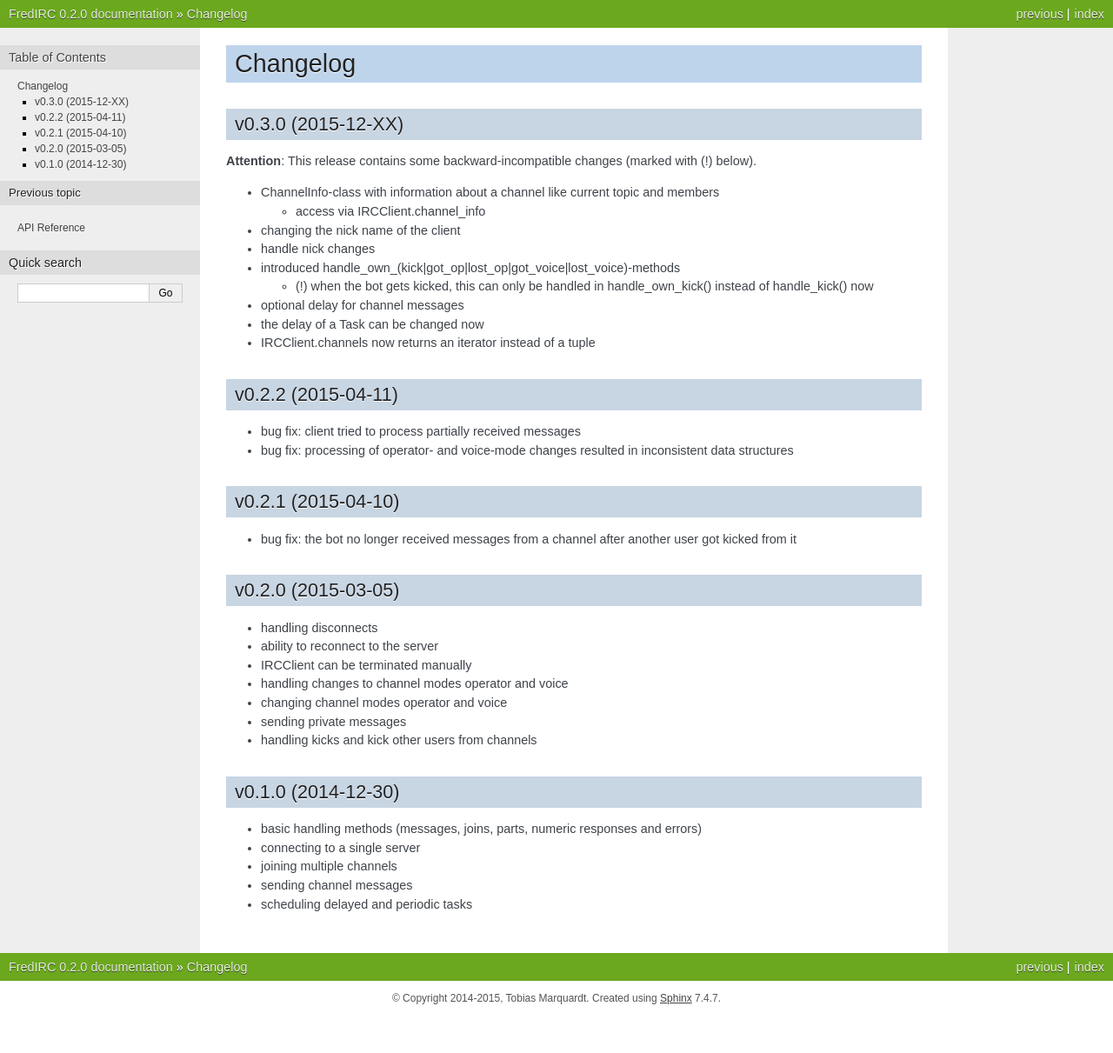
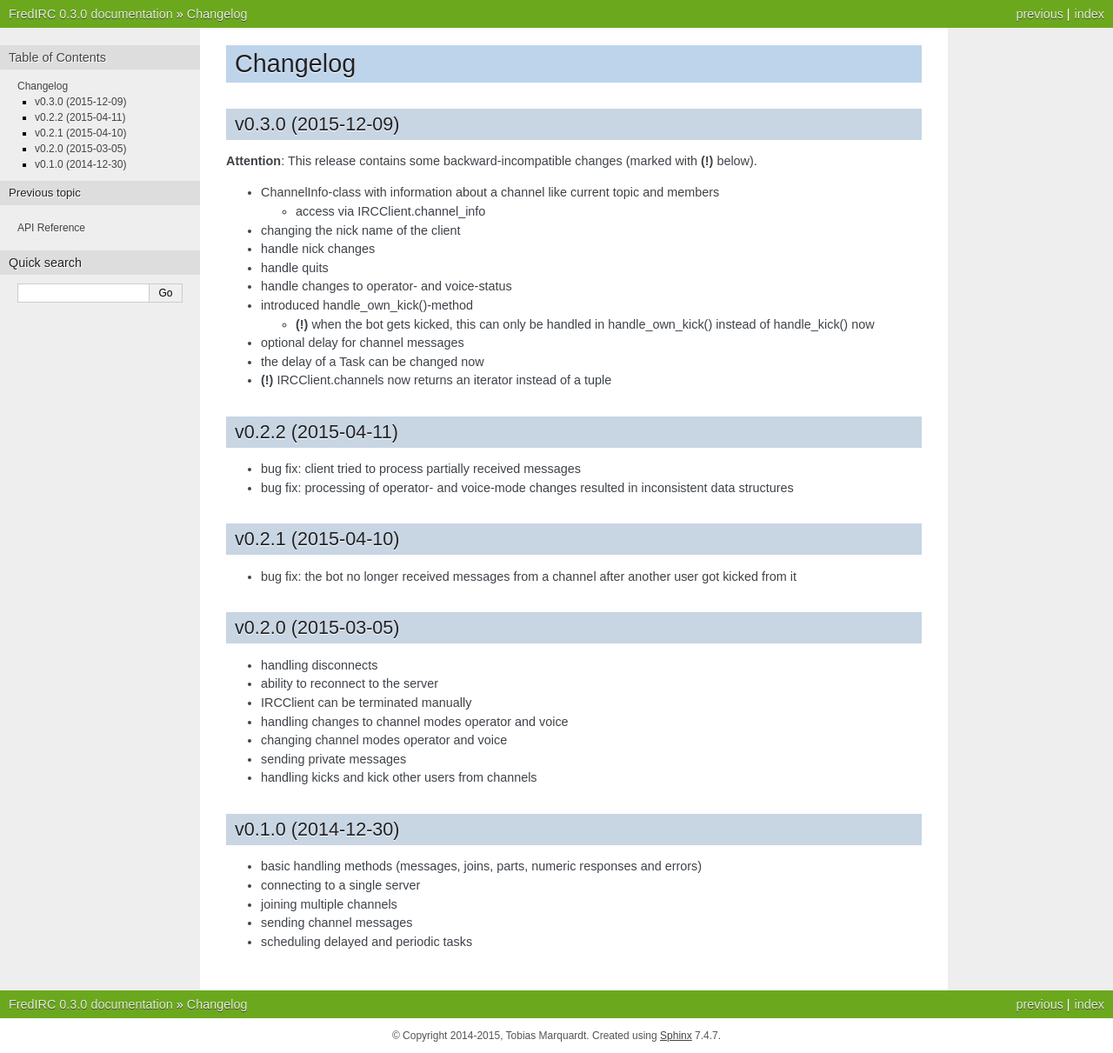
Before and after one commit to worblehat/FredIRC, a Sphinx documentation site: the page built from doc/source/history.rst, in a window 1280 px wide. Shown: the whole page at 87% size. Built offline with Sphinx 7.4.7, drawn with Linux system fonts in a browser that asks for light colours; before the commit the page ends 1168 px from its top, so only the background shows below that.

Commit message:
Prepare release 0.3.0.

```diff
--- a/doc/source/conf.py
+++ b/doc/source/conf.py
@@ -56,7 +56,7 @@ copyright = '2014-2015, Tobias Marquardt'
 # The short X.Y version.
 version = '0.2'
 # The full version, including alpha/beta/rc tags.
-release = '0.2.0'
+release = '0.3.0'
 
 # The language for content autogenerated by Sphinx. Refer to documentation
 # for a list of supported languages.
--- a/doc/source/history.rst
+++ b/doc/source/history.rst
@@ -1,10 +1,10 @@
 Changelog
 =========
 
-v0.3.0 (2015-12-XX)
+v0.3.0 (2015-12-09)
 -------------------
 
-**Attention**: This release contains some backward-incompatible changes (marked with (!) below).
+**Attention**: This release contains some backward-incompatible changes (marked with **(!)** below).
 
 * ChannelInfo-class with information about a channel like current topic and members
 
@@ -12,14 +12,16 @@ v0.3.0 (2015-12-XX)
 
 * changing the nick name of the client
 * handle nick changes
-* introduced handle_own_(kick|got_op|lost_op|got_voice|lost_voice)-methods
+* handle quits
+* handle changes to operator- and voice-status
+* introduced handle_own_kick()-method
 
-  * (!) when the bot gets kicked, this can only be handled in
+  * **(!)** when the bot gets kicked, this can only be handled in
     handle_own_kick() instead of handle_kick() now
 
 * optional delay for channel messages
 * the delay of a Task can be changed now
-* IRCClient.channels now returns an iterator instead of a tuple
+* **(!)** IRCClient.channels now returns an iterator instead of a tuple
 
 v0.2.2 (2015-04-11)
 -------------------
--- a/doc/source/index.rst
+++ b/doc/source/index.rst
@@ -31,6 +31,8 @@ The source code repository is hosted at `Github <https://github.com/worblehat/Fr
 Wishlist
 ++++++++
 
+* More commands (e.g. KICK, TOPIC,...)
+* Querying user modes for other users
 * Advanced logging of chat histories
 * Allow multiple IRCClient instances and/or to re-run a terminated IRCClient
 * SSL-support
--- a/setup.py
+++ b/setup.py
@@ -25,7 +25,7 @@ def read(file):
 
 setup(
     name='FredIRC',
-    version='0.2.0',
+    version='0.3.0',
     author='Tobias Marquardt',
     author_email='tm@tobix.eu',
     description=('An easy-to-use, event driven framework for IRC bots.'),
@@ -34,7 +34,7 @@ setup(
     license='BSD',
     keywords='irc client library bot framework',
     url='https://worblehat.github.io/FredIRC',
-    download_url='https://github.com/worblehat/FredIRC/archive/v0.2.0.tar.gz',
+    download_url='https://github.com/worblehat/FredIRC/archive/v0.3.0.tar.gz',
     long_description=read('README.rst'),
     classifiers=[
         'Development Status :: 4 - Beta',
```
Also changed, not shown: 3 other files.
